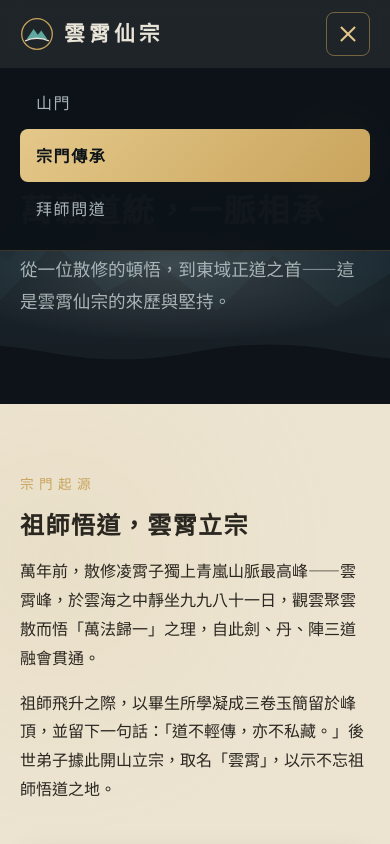
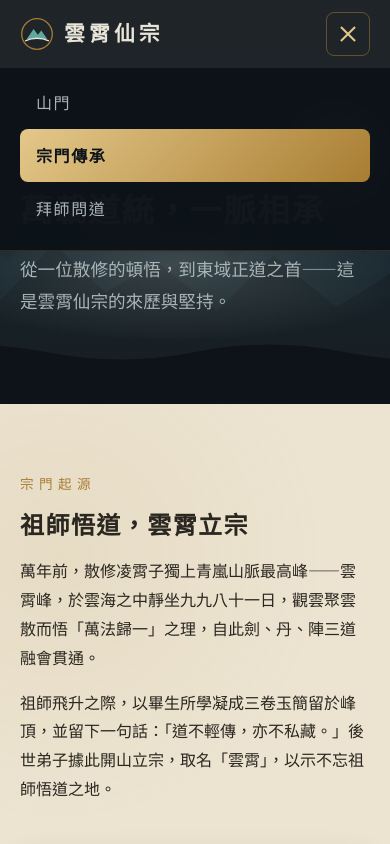
Before and after one commit to a0926554756-dotcom/WebPage_11515107, a plain HTML site: page pages/about.html in a window 390 px wide. Both pictures are taken after a click on the button "展開選單". Shown: the top 844 px of the page. Drawn offline with Linux system fonts and the light colour scheme.

Commit message:
依規格更新全站主色：靈金改為古銅金 #a87d32
Co-Authored-By: Claude Opus 5.5 <noreply@anthropic.com>

```diff
--- a/pages/about.html
+++ b/pages/about.html
@@ -17,7 +17,7 @@
     <nav class="container nav" aria-label="主選單">
       <a class="brand" href="index.html">
         <svg class="brand-mark" viewBox="0 0 40 40" aria-hidden="true">
-          <circle cx="20" cy="20" r="18" fill="none" stroke="#c9a45c" stroke-width="1.5"/>
+          <circle cx="20" cy="20" r="18" fill="none" stroke="#a87d32" stroke-width="1.5"/>
           <path d="M8 26 L16 14 L21 21 L25 16 L32 26 Z" fill="#5fa8a0"/>
           <path d="M6 28 Q20 22 34 28" fill="none" stroke="#e9e4d8" stroke-width="1.5"/>
         </svg>
--- a/pages/assets/css/site.css
+++ b/pages/assets/css/site.css
@@ -13,7 +13,7 @@
   --cloud: #f6f3ea;        /* 雲白 */
   --paper: #ece4d1;        /* 宣紙米色 */
   --paper-line: #d8ccb0;
-  --gold: #c9a45c;         /* 靈金 */
+  --gold: #a87d32;         /* 靈金 */
   --gold-light: #e4c88a;
   --text: #2a2620;
   --text-muted: #6b6253;
@@ -29,7 +29,7 @@
   --radius: 14px;
   --radius-sm: 8px;
   --shadow: 0 10px 30px rgba(13, 19, 24, 0.12);
-  --shadow-glow: 0 0 0 1px rgba(201, 164, 92, 0.35), 0 8px 28px rgba(95, 168, 160, 0.25);
+  --shadow-glow: 0 0 0 1px rgba(168, 125, 50, 0.35), 0 8px 28px rgba(95, 168, 160, 0.25);
   --nav-h: 68px;
 }
 
@@ -93,7 +93,7 @@ p { margin: 0 0 1em; }
   z-index: 50;
   background: rgba(13, 19, 24, 0.92);
   backdrop-filter: blur(8px);
-  border-bottom: 1px solid rgba(201, 164, 92, 0.25);
+  border-bottom: 1px solid rgba(168, 125, 50, 0.25);
 }
 
 .nav {
@@ -151,7 +151,7 @@ p { margin: 0 0 1em; }
   display: none;
   width: 44px;
   height: 44px;
-  border: 1px solid rgba(201, 164, 92, 0.5);
+  border: 1px solid rgba(168, 125, 50, 0.5);
   border-radius: var(--radius-sm);
   background: transparent;
   cursor: pointer;
@@ -302,7 +302,7 @@ p { margin: 0 0 1em; }
 
 .section-paper {
   background:
-    radial-gradient(circle at 15% 20%, rgba(201, 164, 92, 0.08), transparent 40%),
+    radial-gradient(circle at 15% 20%, rgba(168, 125, 50, 0.08), transparent 40%),
     var(--paper);
 }
 
@@ -399,7 +399,7 @@ p { margin: 0 0 1em; }
 
 .section-dark .card {
   background: rgba(27, 52, 66, 0.55);
-  border-color: rgba(201, 164, 92, 0.25);
+  border-color: rgba(168, 125, 50, 0.25);
 }
 .section-dark .card h3 { color: var(--gold-light); }
 .section-dark .card p { color: var(--text-on-dark-muted); }
@@ -550,7 +550,7 @@ p { margin: 0 0 1em; }
   background: var(--ink);
   color: var(--text-on-dark-muted);
   padding-block: 48px 28px;
-  border-top: 1px solid rgba(201, 164, 92, 0.25);
+  border-top: 1px solid rgba(168, 125, 50, 0.25);
 }
 
 .footer-top {
@@ -610,7 +610,7 @@ p { margin: 0 0 1em; }
     gap: 0;
     padding: 8px 20px 16px;
     background: rgba(13, 19, 24, 0.98);
-    border-bottom: 1px solid rgba(201, 164, 92, 0.25);
+    border-bottom: 1px solid rgba(168, 125, 50, 0.25);
     display: none;
   }
 
```
Also changed, not shown: pages/contact.html (+1 -1 lines), pages/index.html (+1 -1 lines).
